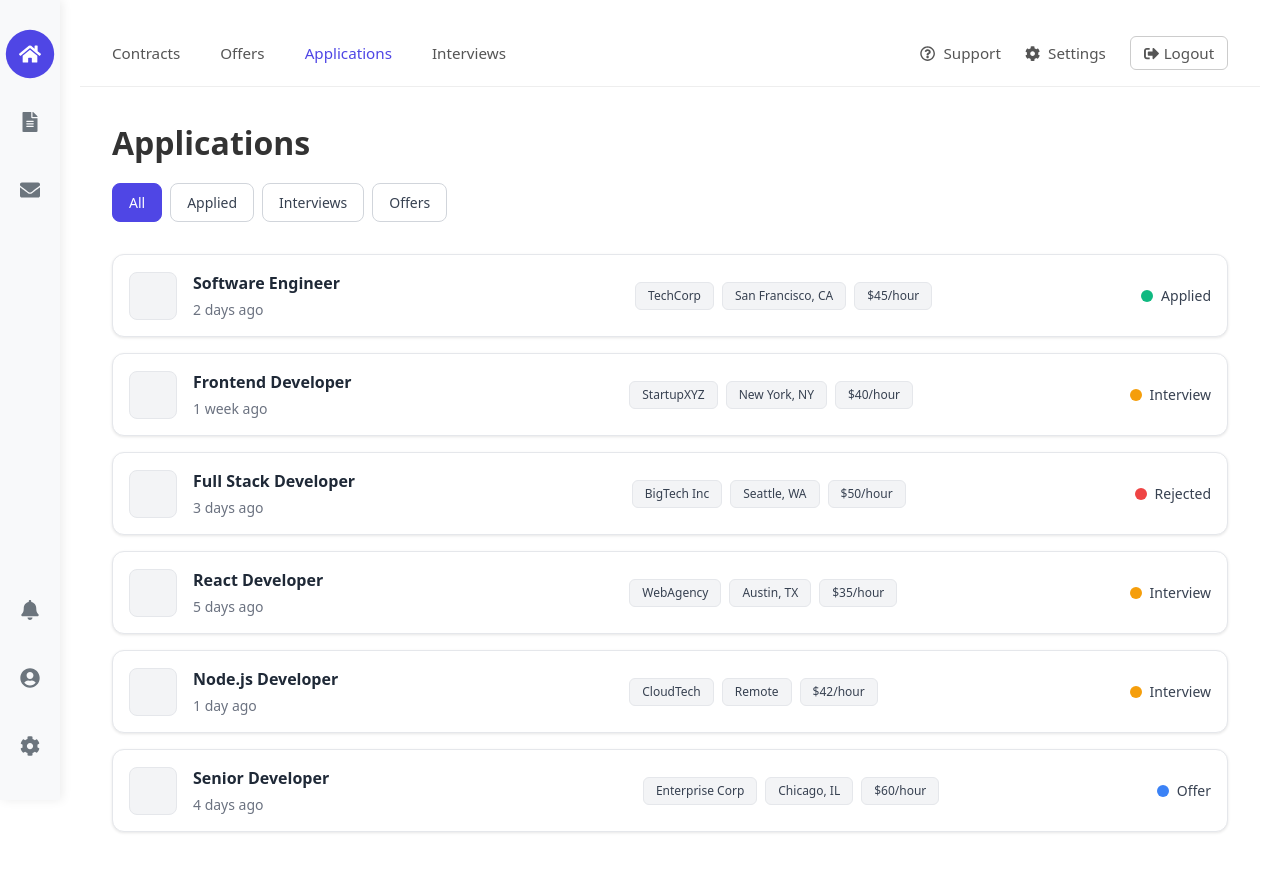
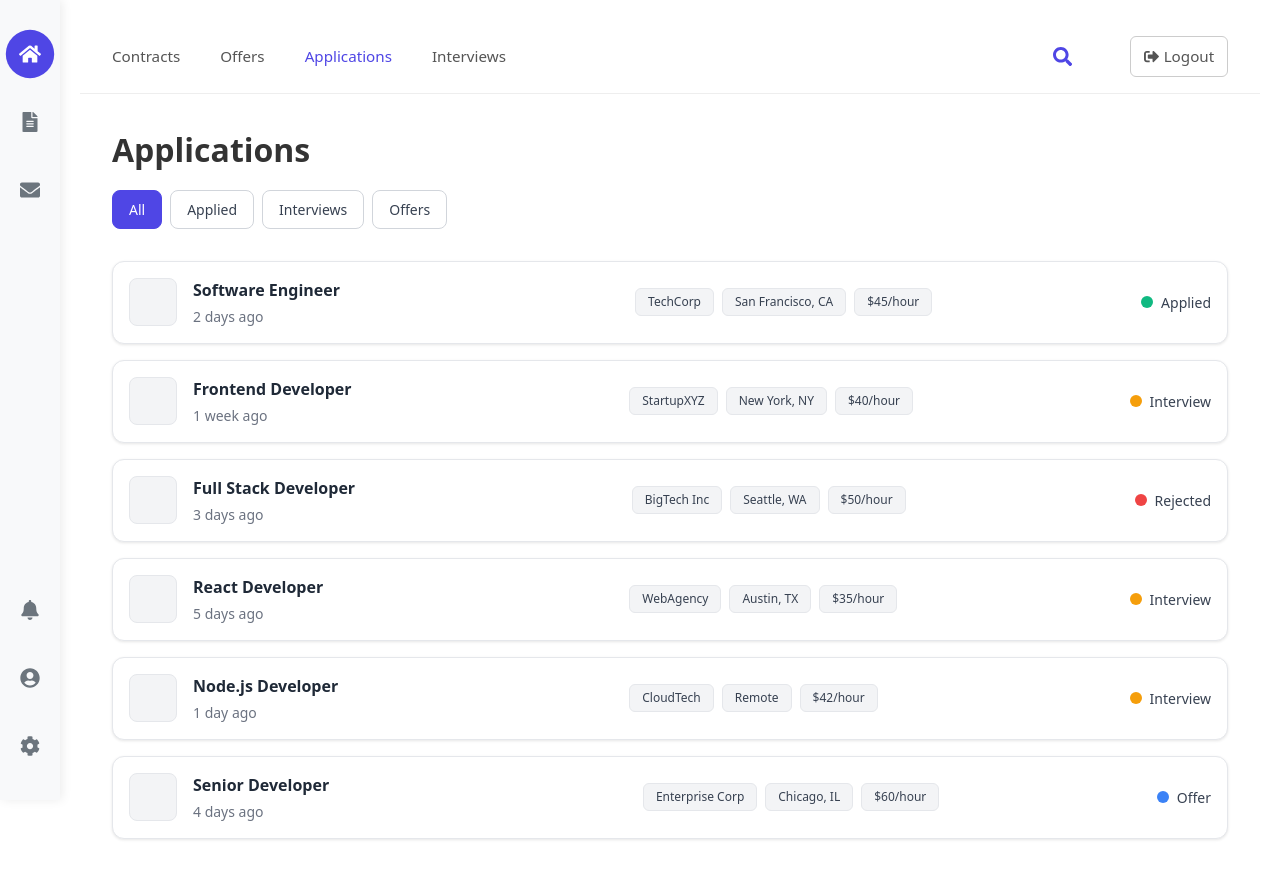
Before and after one commit to Rhiyon/Hackathon-401, a Next.js app in the folder front-end/: page / in a window 1280 px wide. Shown: the top 878 px of the page. Built offline with nearby package versions, Linux system fonts and the light colour scheme; sample sign-in values are in the browser's storage.

Commit message:
added search UI

```diff
--- a/front-end/pages/index.tsx
+++ b/front-end/pages/index.tsx
@@ -1,6 +1,6 @@
 import React, { useState, useEffect, useRef } from "react";
 import styles from "../styles/Home.module.css";
-import { FaRegQuestionCircle, FaCog,FaSignOutAlt } from "react-icons/fa";
+import { FaSearch,FaSignOutAlt } from "react-icons/fa";
 import router from "next/router";
 import FilterTabs from "../components/FilterTabs";
 import ApplicationCard from "../components/ApplicationCard";
@@ -13,6 +13,9 @@ export default function Home() {
   const [loading, setLoading] = useState(true); // State to track loading status
   const [error, setError] = useState<string | null>(null); // State to handle errors
   const [activeFilter, setActiveFilter] = useState<FilterStatus>("all");
+  const [searchOpen, setSearchOpen] = useState(false);
+  const [searchQuery, setSearchQuery] = useState("");
+  const searchRef = useRef<HTMLDivElement>(null);
   const underlineRef = useRef<HTMLDivElement>(null);
   const navbarRef = useRef<HTMLUListElement>(null);
   // const underlineRef = useRef(null);
@@ -60,6 +63,18 @@ export default function Home() {
     if (activeFilter === 'offers') return app.status === 'offer';
     return true;
   });
+
+  // SEARCH
+  // Clicking outside closes the search
+  useEffect(() => {
+    const handleClickOutside = (event: MouseEvent) => {
+      if (searchRef.current && !searchRef.current.contains(event.target as Node)) {
+        setSearchOpen(false);
+      }
+    };
+    document.addEventListener("mousedown", handleClickOutside);
+    return () => document.removeEventListener("mousedown", handleClickOutside);
+  }, []);
 
   // You can now render a loading state, error message, or your data
   if (loading) {
@@ -109,14 +124,23 @@ export default function Home() {
           <div ref={underlineRef} className={styles.underline}></div>
         </ul>
         <div className={styles.navRight}>
-          <a href="#">
-            <FaRegQuestionCircle />
-            Support
-          </a>
-          <a href="#">
-            <FaCog />
-            Settings
-          </a>
+          {/* Search */}
+          <div className={styles.searchContainer} ref={searchRef}>
+            <button
+              className={styles.searchIcon}
+              onClick={() => setSearchOpen(!searchOpen)}
+            >
+              <FaSearch />
+            </button>
+            <input
+              type="text"
+              placeholder="Search users..."
+              value={searchQuery}
+              onChange={(e) => setSearchQuery(e.target.value)}
+              className={`${styles.searchInput} ${searchOpen ? styles.active : ""}`}
+            />
+          </div>
+
           <button
             onClick={() => {
               localStorage.removeItem("user");
--- a/front-end/styles/Home.module.css
+++ b/front-end/styles/Home.module.css
@@ -134,3 +134,35 @@
   flex-direction: column;
   gap: 0;
 }
+
+/* Search container inside navbar */
+.searchContainer {
+  position: relative;
+  display: flex;
+  align-items: center;
+}
+
+.searchIcon {
+  background: none;
+  border: none;
+  font-size: 1.2rem;
+  cursor: pointer;
+  color: #4f46e5; /* purple accent */
+}
+
+.searchInput {
+  width: 0;
+  opacity: 0;
+  margin-left: 0.5rem;
+  padding: 0.5rem 0.75rem;
+  border-radius: 999px;
+  border: 1px solid #d1d5db;
+  transition: all 0.3s ease;
+  outline: none;
+  background-color: #f3f4f6;
+}
+
+.searchInput.active {
+  width: 200px;
+  opacity: 1;
+}
```
